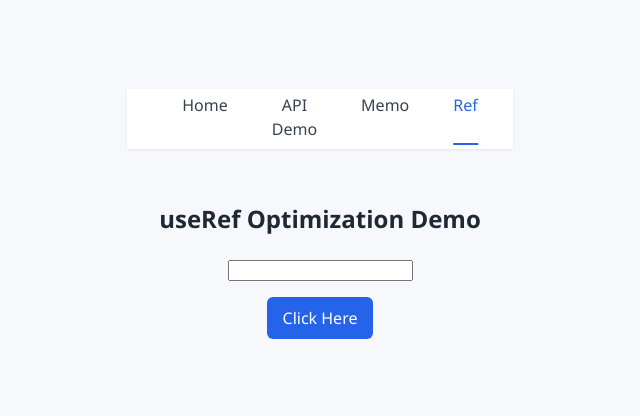
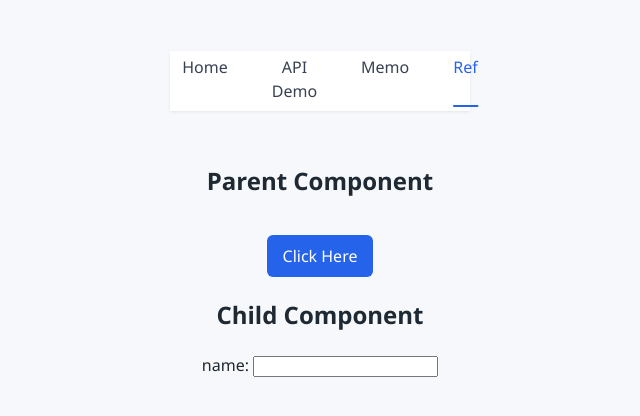
Before and after one commit to santhoshgodwin/spa, a React (Vite) app: page /ref in a window 1280 px wide. Shown: the part 170-586 px from the top of the page, without its empty margins (320-960 px from the left). Built offline with nearby package versions, Linux system fonts and the light colour scheme.

Commit message:
Added forward ref

```diff
--- /dev/null
+++ b/src/pages/ForwardRef.jsx
@@ -0,0 +1,13 @@
+import { forwardRef } from "react";
+
+const CustomInput = forwardRef( (prop, ref) => {
+    return(
+        <div>
+            <h2>Child Component</h2>
+            <label>{prop.label}</label>
+            <input ref={ref} />
+        </div>
+    );
+})
+
+export default CustomInput;
--- a/src/pages/Ref.jsx
+++ b/src/pages/Ref.jsx
@@ -1,20 +1,20 @@
 import { useRef  } from "react";
+import CustomInput from "./ForwardRef";
 
 export default function Ref() {
-  const inpurRef = useRef(null);
+  const inputRef = useRef(null);
 
   const focusWithRef = ( () => {
-    inpurRef?.current?.focus();
+    inputRef?.current?.focus();
   })
 
   return (
     <div className="app-container">
-      <h2>useRef Optimization Demo</h2>
-      <input ref={inpurRef} id="test"/>
-      <div></div>
+      <h2>Parent Component</h2>
       <button className="btn" onClick={focusWithRef}>
         Click Here
       </button>
+      <CustomInput ref={inputRef} label="name: "/>
     </div>
   );
 }
```
